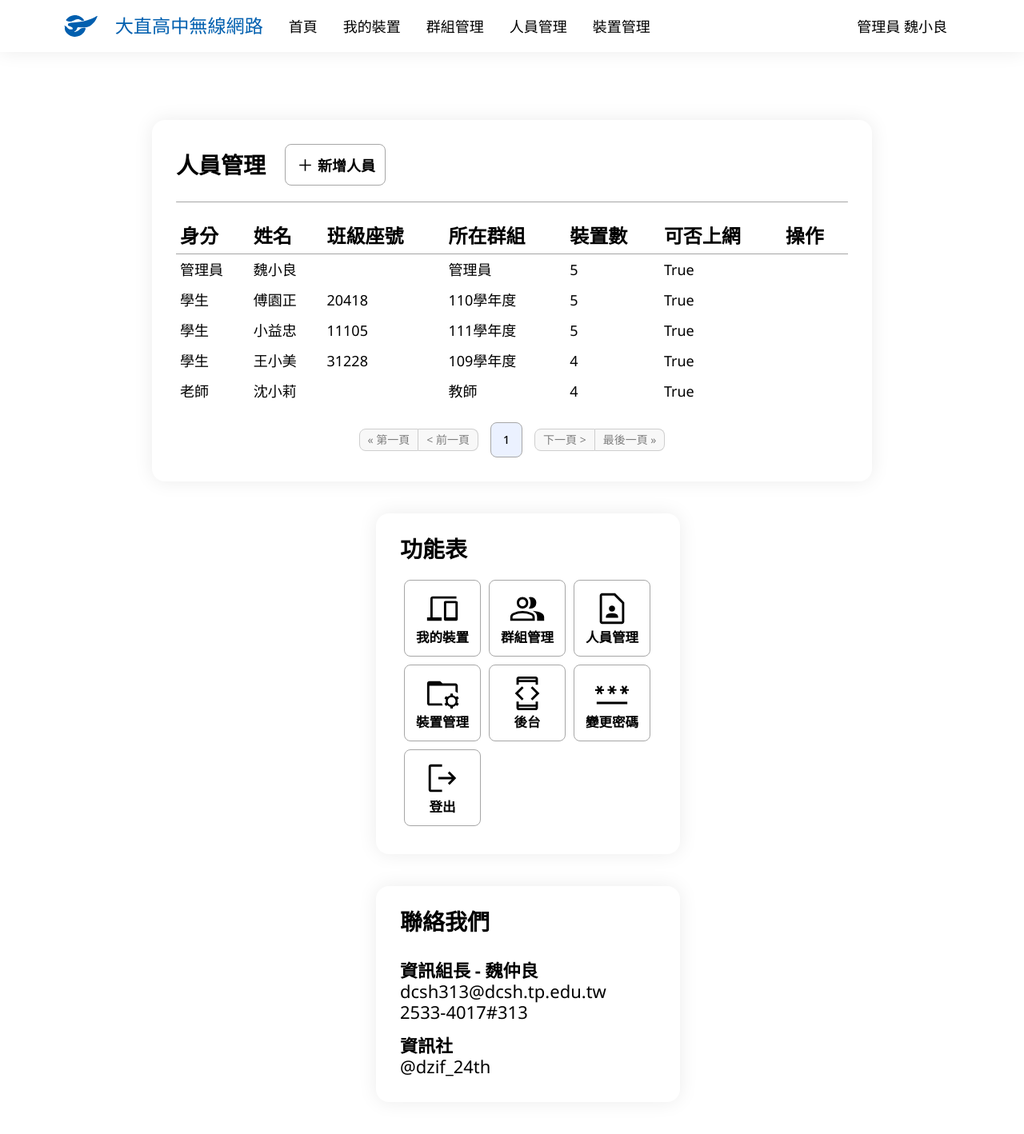
After one commit to Honsonchi/Wifi-Account-Manager, a Django app: page /member/ in a window 1280 px wide. The commit adds this page. Shown: the whole page at 80% size. Run offline with Django 3.2, Linux system fonts and the light colour scheme; a user stored in the database is signed in; data comes from the database, SQL or seed files in the repository; both versions use the stored data as it was after the commit.

Commit message:
member managing

```diff
--- /dev/null
+++ b/main/templatetags/get_device_count.py
@@ -0,0 +1,7 @@
+from django import template
+
+register = template.Library()
+
+@register.filter
+def get_device_count(device, userdata):
+    return device.filter(Owner=userdata).count()
--- /dev/null
+++ b/main/templatetags/get_userdata.py
@@ -0,0 +1,11 @@
+from django import template
+
+register = template.Library()
+
+@register.filter
+def get_userdata(group, userdata):
+    try:
+        return group.get(UserData=userdata).Name
+
+    except group.DoesNotExist:
+        return ""
--- a/main/urls.py
+++ b/main/urls.py
@@ -1,5 +1,5 @@
 from django.urls import path, include
-from .views import HomePage, PasswordChange, DeviceManaging, DeviceEdit, DeviceDelete, DeviceCreate, GroupManaging, GroupEdit, GroupDelete, GroupCreate, Manage, AdminDeviceEdit, AdminDeviceDelete, AdminDeviceCreate
+from .views import HomePage, PasswordChange, DeviceManaging, DeviceEdit, DeviceDelete, DeviceCreate, GroupManaging, GroupEdit, GroupDelete, GroupCreate, Manage, AdminDeviceEdit, AdminDeviceDelete, AdminDeviceCreate, MemberManaging
 
 urlpatterns = [
     # 首頁路徑
@@ -16,13 +16,18 @@ urlpatterns = [
     # path('auth/registation', register, name='register'),
     path('auth/password/', PasswordChange.as_view(), name='password'),
 
+    #管理員 裝置 相關路徑
+    path('manage/', Manage.as_view(), name='manage'),
+    path('manage/edit/<int:deviceid>/', AdminDeviceEdit.as_view(), name='admin_device_edit'),
+    path('manage/delete/<int:deviceid>/', AdminDeviceDelete.as_view(), name='admin_device_delete'),
+    path('manage/create/', AdminDeviceCreate.as_view(), name='admin_device_create'),
+
     #管理員 群組 相關路徑
     path('group/', GroupManaging.as_view(), name='group_managing'),
     path('group/edit/<int:groupid>/', GroupEdit.as_view(), name='group_edit'),
     path('group/delete/<int:groupid>/', GroupDelete.as_view(), name='group_delete'),
     path('group/create/', GroupCreate.as_view(), name='group_create'),
-    path('manage/', Manage.as_view(), name='manage'),
-    path('manage/edit/<int:deviceid>/', AdminDeviceEdit.as_view(), name='admin_device_edit'),
-    path('manage/delete/<int:deviceid>/', AdminDeviceDelete.as_view(), name='admin_device_delete'),
-    path('manage/create/', AdminDeviceCreate.as_view(), name='admin_device_create'),
+
+    #管理員 人員 相關路徑
+    path('member/', MemberManaging.as_view(), name='member_managing'),
 ]
--- a/main/views.py
+++ b/main/views.py
@@ -335,3 +335,22 @@ class AdminDeviceCreate(PermissionRequiredMixin, LoginRequiredMixin, CreateView)
     pk_url_kwarg = 'deviceid'
     context_object_name = 'device'
     template_name = 'admin_device_create.html'
+
+#管理員人員管理
+class MemberManaging(PermissionRequiredMixin, LoginRequiredMixin, ListView):
+    model = UserInfo
+    paginate_by=20
+    permission_required = ['main.can_assess', 'main.admin']
+
+    def get_context_data(self, **kwargs):
+        context = super().get_context_data(**kwargs)
+        if self.request.user.is_authenticated:
+            context['now_user'] = UserInfo.objects.get(UserData=self.request.user)
+        else:
+            context['now_user'] = ''
+        context['Group'] = Group.objects.all()
+        context['Device'] = Device.objects.all()
+        return context
+
+    context_object_name = 'members'
+    template_name = 'member_managing.html'
--- a/static/css/style.css
+++ b/static/css/style.css
@@ -530,7 +530,7 @@ a{
     margin-top: 20px;
 }
 
-.user-info>div:nth-child(2){
+.user-info>div.spacer{
     background-color: var(--color-gray-1);
 
     height: 76px;
@@ -767,6 +767,10 @@ a{
 
 .icon-developer_mode{
     background-image: url("/static/img/icon/developer_mode.svg");
+}
+
+.icon-contact_page{
+    background-image: url("/static/img/icon/contact_page.svg");
 }
 
 .sqr-button p{
--- a/templates/400.html
+++ b/templates/400.html
@@ -1,6 +1,6 @@
 {% extends 'base_error.html' %}
 
-{% block title %}請求錯誤{% endblock title %}
+{% block title %}400 Bad Request{% endblock title %}
 
 {% block body %}
 
--- a/templates/403.html
+++ b/templates/403.html
@@ -1,6 +1,6 @@
 {% extends 'base_error.html' %}
 
-{% block title %}沒有權限{% endblock title %}
+{% block title %}403 Forbidden{% endblock title %}
 
 {% block body %}
 
--- a/templates/403_csrf.html
+++ b/templates/403_csrf.html
@@ -1,6 +1,6 @@
 {% extends 'base_error.html' %}
 
-{% block title %}沒有權限{% endblock title %}
+{% block title %}403 CSRF Error{% endblock title %}
 
 {% block body %}
 
--- a/templates/404.html
+++ b/templates/404.html
@@ -1,6 +1,6 @@
 {% extends 'base_error.html' %}
 
-{% block title %}找不到頁面{% endblock title %}
+{% block title %}404 Not Found{% endblock title %}
 
 {% block body %}
 
--- a/templates/500.html
+++ b/templates/500.html
@@ -1,6 +1,6 @@
 {% extends 'base_error.html' %}
 
-{% block title %}伺服器錯誤{% endblock title %}
+{% block title %}500 Internal Server Error{% endblock title %}
 
 {% block body %}
 
--- a/templates/admin_device_edit.html
+++ b/templates/admin_device_edit.html
@@ -1,11 +1,7 @@
 {% extends 'base.html' %}
 
 {% block title %}
-    {% if device.Owner == now_user or now_user.UserType == 0 %}
-        編輯裝置
-    {% else %}
-        沒有權限
-    {% endif %}
+編輯裝置
 {% endblock title %}
 
 {% block body %}
--- a/templates/base.html
+++ b/templates/base.html
@@ -6,7 +6,7 @@
     <meta charset="UTF-8">
     <meta http-equiv="X-UA-Compatible" content="IE=edge">
     <meta name="viewport" content="width=device-width, initial-scale=1.0">
-    <title>{% block title%}{% endblock title %} </title>
+    <title>{% block title%}{% endblock title %} | 大直高中無線網路</title>
     <link rel="preconnect" href="https://fonts.googleapis.com">
     <link rel="preconnect" href="https://fonts.gstatic.com" crossorigin>
     <link href="https://fonts.googleapis.com/css2?family=Noto+Sans+TC:wght@100;300;400;500;700;900&family=Noto+Sans:wght@100;200;300;400;500;600;700;800;900&display=swap" rel="stylesheet">
@@ -38,14 +38,19 @@
                     </li>
                 </a>
                 {% if perms.main.admin %}
+                    <a href="{% url 'group_managing' %}" class="nav-ani">
+                        <li>
+                            <p>群組管理</p>
+                        </li>
+                    </a>
+                    <a href="{% url 'member_managing' %}" class="nav-ani">
+                        <li>
+                            <p>人員管理</p>
+                        </li>
+                    </a>
                     <a href="{% url 'manage' %}" class="nav-ani">
                         <li>
                             <p>裝置管理</p>
-                        </li>
-                    </a>
-                    <a href="{% url 'group_managing' %}" class="nav-ani">
-                        <li>
-                            <p>群組管理</p>
                         </li>
                     </a>
                 {% endif %}
@@ -92,16 +97,22 @@
                             </button>
                         </a>
                         {% if perms.main.admin %}
+                            <a href="{% url 'group_managing' %}">
+                                <button class="sqr-button button-ani">
+                                    <div class="icon icon-group"></div>
+                                    <p>群組管理</p>
+                                </button>
+                            </a>
+                            <a href="{% url 'member_managing' %}">
+                                <button class="sqr-button button-ani">
+                                    <div class="icon icon-contact_page"></div>
+                                    <p>人員管理</p>
+                                </button>
+                            </a>
                             <a href="{% url 'manage' %}">
                                 <button class="sqr-button button-ani">
                                     <div class="icon icon-folder_managed"></div>
                                     <p>裝置管理</p>
-                                </button>
-                            </a>
-                            <a href="{% url 'group_managing' %}">
-                                <button class="sqr-button button-ani">
-                                    <div class="icon icon-group"></div>
-                                    <p>群組管理</p>
                                 </button>
                             </a>
                             <a href="{% url 'admin:index' %}">
--- a/templates/base_error.html
+++ b/templates/base_error.html
@@ -6,7 +6,7 @@
     <meta charset="UTF-8">
     <meta http-equiv="X-UA-Compatible" content="IE=edge">
     <meta name="viewport" content="width=device-width, initial-scale=1.0">
-    <title>{% block title%}{% endblock title %} </title>
+    <title>{% block title%}{% endblock title %} | 大直高中無線網路</title>
     <link rel="preconnect" href="https://fonts.googleapis.com">
     <link rel="preconnect" href="https://fonts.gstatic.com" crossorigin>
     <link href="https://fonts.googleapis.com/css2?family=Noto+Sans+TC:wght@100;300;400;500;700;900&family=Noto+Sans:wght@100;200;300;400;500;600;700;800;900&display=swap" rel="stylesheet">
--- a/templates/base_no_navbar.html
+++ b/templates/base_no_navbar.html
@@ -6,7 +6,7 @@
     <meta charset="UTF-8">
     <meta http-equiv="X-UA-Compatible" content="IE=edge">
     <meta name="viewport" content="width=device-width, initial-scale=1.0">
-    <title>{% block title%}{% endblock title %} </title>
+    <title>{% block title%}{% endblock title %} | 大直高中無線網路</title>
     <link rel="preconnect" href="https://fonts.googleapis.com">
     <link rel="preconnect" href="https://fonts.gstatic.com" crossorigin>
     <link href="https://fonts.googleapis.com/css2?family=Noto+Sans+TC:wght@100;300;400;500;700;900&family=Noto+Sans:wght@100;200;300;400;500;600;700;800;900&display=swap" rel="stylesheet">
--- a/templates/device_delete.html
+++ b/templates/device_delete.html
@@ -1,7 +1,11 @@
 {% extends 'base.html' %}
 
 {% block title %}
-刪除裝置
+    {% if device.Owner == now_user or now_user.UserType == 0 %}
+        刪除裝置
+    {% else %}
+        沒有權限
+    {% endif %}
 {% endblock title %}
 
 {% block body %}
--- /dev/null
+++ b/templates/member_managing.html
@@ -0,0 +1,141 @@
+{% extends 'base.html' %}
+
+{% load get_userdata %}
+{% load get_device_count %}
+
+{% block title %}人員管理{% endblock title %}
+
+{% block body %}
+<div class="container">
+    <div class="head">
+        <p class="title">人員管理</p>
+        <a href="">
+            <button class="rect-button button-ani">
+                <div class="icon icon-add"></div>
+                <p>新增人員</p>
+            </button>
+        </a>
+    </div>
+    <div class="hr"></div>
+    <table>
+        <tr>
+            <th>身分</th>
+            <th>姓名</th>
+            <th>班級座號</th>
+            <th>所在群組</th>
+            <th>裝置數</th>
+            <th>可否上網</th>
+            <th>操作</th>
+        </tr>
+
+        {% for member in members %}
+            <tr>
+                <td>
+                    {% if member.UserType == 2 %}
+                        學生
+                    {% elif member.UserType == 1 %}
+                        老師
+                    {% else %}
+                        管理員
+                    {% endif %}
+                </td>
+                <td>
+                    {{ member.Name }}
+                </td>
+                <td>
+                    {% if member.UserType == 2 %}
+                        {{ member.Grade }}{{ member.Class|stringformat:"02i" }}{{ member.SeatNumber|stringformat:"02i" }}
+                    {% endif %}
+                </td>
+                <td>
+                    {{ Group|get_userdata:member }}
+                </td>
+                <td>
+                    {{ Device|get_device_count:member }}
+                </td>
+                <td>
+                    {{ member.Internet }}
+                </td>
+            </tr>
+        {% endfor %}
+    </table>
+    <div class="pagination">
+        {% if page_obj.has_previous %}
+            <a class="control" href="?page=1">
+                <p>&laquo; 第一頁</p>
+            </a>
+            <a class="control" href="?page={{ page_obj.previous_page_number }}">
+                <p>&lt; 前一頁</p>
+            </a>
+        {% else %}
+            <div class="control disable">
+                <p>&laquo; 第一頁</p>
+            </div>
+            <div class="control disable">
+                <p>&lt; 前一頁</p>
+            </div>
+        {% endif %}
+        {% if 0 < page_obj.number|add:"-2"%}
+            {% if page_obj.number|add:"3" <= page_obj.paginator.num_pages %}
+                {% for page_cnt in page_obj.paginator %}
+                    {% if page_obj.number|add:"-2" <= forloop.counter and forloop.counter < page_obj.number|add:"3" %}
+                        {% if page_obj.number == forloop.counter %}
+                            <a class="page now" href="?page={{forloop.counter}}">
+                                <p>{{ forloop.counter }}</p>
+                            </a>
+                        {% else %}
+                            <a class="page" href="?page={{forloop.counter}}">
+                                <p>{{ forloop.counter }}</p>
+                            </a>
+                        {% endif %}
+                    {% endif %}
+                {% endfor %}
+            {% else %}
+                {% for page_cnt in page_obj.paginator %}
+                    {% if page_obj.paginator.num_pages|add:"-5" < forloop.counter and forloop.counter <= page_obj.paginator.num_pages %}
+                        {% if page_obj.number == forloop.counter %}
+                            <a class="page now" href="?page={{forloop.counter}}">
+                                <p>{{ forloop.counter }}</p>
+                            </a>
+                        {% else %}
+                            <a class="page" href="?page={{forloop.counter}}">
+                                <p>{{ forloop.counter }}</p>
+                            </a>
+                        {% endif %}
+                    {% endif %}
+                {% endfor %}
+            {% endif %}
+        {% else %}
+            {% for page_cnt in page_obj.paginator %}
+                {% if forloop.counter <= 5 %}
+                    {% if page_obj.number == forloop.counter %}
+                        <a class="page now" href="?page={{forloop.counter}}">
+                            <p>{{ forloop.counter }}</p>
+                        </a>
+                    {% else %}
+                        <a class="page" href="?page={{forloop.counter}}">
+                            <p>{{ forloop.counter }}</p>
+                        </a>
+                    {% endif %}
+                {% endif %}
+            {% endfor %}
+        {% endif %}
+        {% if page_obj.has_next %}
+            <a class="control" href="?page={{ page_obj.next_page_number }}">
+                <p>下一頁 &gt;</p>
+            </a>
+            <a class="control" href="?page={{ page_obj.paginator.num_pages }}">
+                <p>最後一頁 &raquo;</p>
+            </a>
+        {% else %}
+            <div class="control disable">
+                <p>下一頁 &gt;</p>
+            </div>
+            <div class="control disable">
+                <p>最後一頁 &raquo;</p>
+            </div>
+        {% endif %}
+    </div>
+</div>
+
+{% endblock body %}
```
Also changed, not shown: templates/homepage.html (+7 -4 lines), db.sqlite3, main/templatetags/__init__.py (added), static/img/icon/contact_page.svg (added).
